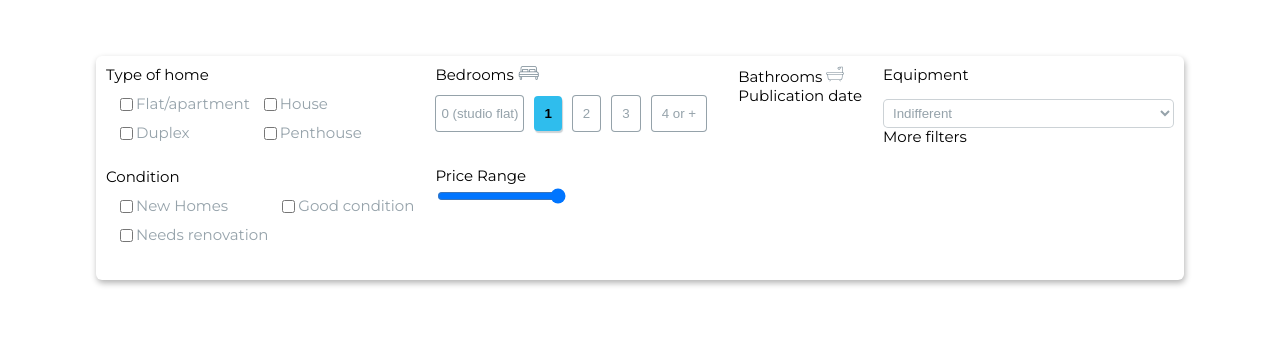
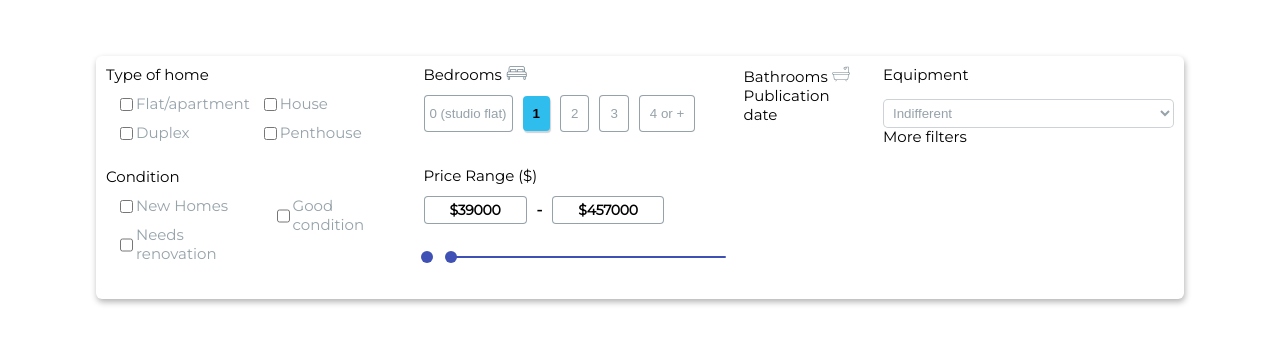
Before and after one commit to real-state-masters/Real-estate-purchase-agency-admin-frontend, a React (Create React App) app: page / in a window 1280 px wide. Shown: the part 144-488 px from the top of the page. Built offline with nearby package versions, Linux system fonts and the light colour scheme.

Commit message:
finsih price range in filter component

```diff
--- a/package.json
+++ b/package.json
@@ -3,6 +3,7 @@
   "version": "0.1.0",
   "private": true,
   "dependencies": {
+    "@material-ui/core": "^4.11.3",
     "@testing-library/jest-dom": "^5.11.9",
     "@testing-library/react": "^11.2.3",
     "@testing-library/user-event": "^12.6.2",
--- a/src/App.js
+++ b/src/App.js
@@ -1,6 +1,6 @@
 //import Login from "./components/Login/Login";
 
-import PropsContainer from "./components/PropsContainer/PropsContainer";
+// import PropsContainer from "./components/PropsContainer/PropsContainer";
 
 import Filters from "./components/Filters/Filters";
 import "./App.scss";
--- a/src/components/Filters/Filters.js
+++ b/src/components/Filters/Filters.js
@@ -1,6 +1,44 @@
+import "./Filters.scss";
+
+import { Sofa, Bathroom } from "../PropsContainer/logos";
 import React from "react";
-import "./Filters.scss";
-import { Sofa, Bathroom, Square, Sold, Remove } from "../PropsContainer/logos";
+import Slider from "@material-ui/core/Slider";
+import { makeStyles } from "@material-ui/core/styles";
+
+const useStyles = makeStyles({
+  root: {
+    width: 300,
+  },
+});
+
+function valuetext(value) {
+  return `${value}°C`;
+}
+
+function RangeSlider() {
+  const classes = useStyles();
+  const [value, setValue] = React.useState([2000, 10000]);
+
+  const handleChange = (event, newValue) => {
+    setValue(newValue);
+  };
+
+  return (
+    <div className={classes.root}>
+      <Slider
+        value={value}
+        onChange={handleChange}
+        valueLabelDisplay="auto"
+        aria-labelledby="range-slider"
+        getAriaValueText={valuetext}
+        marks
+        step={100}
+        min={1000}
+        max={100000}
+      />
+    </div>
+  );
+}
 
 const Filters = () => {
   return (
@@ -8,7 +46,6 @@ const Filters = () => {
       <div className="filter-block">
         <div className="filter-type">
           <span className="title">Type of home</span>
-
           <div className="filter-item filter-house">
             <div>
               <div>
@@ -23,7 +60,6 @@ const Filters = () => {
               <div>
                 <input type="checkbox" /> <span>House</span>
               </div>
-
               <div>
                 <input type="checkbox" /> <span>Penthouse</span>
               </div>
@@ -32,7 +68,6 @@ const Filters = () => {
         </div>
         <div className="filter-type">
           <span className="title">Condition</span>
-
           <div className="filter-item filter-house">
             <div>
               <div>
@@ -45,7 +80,6 @@ const Filters = () => {
                 <span>Needs renovation</span>
               </div>
             </div>
-
             <div>
               <div>
                 <input type="checkbox" />
@@ -69,9 +103,14 @@ const Filters = () => {
           </span>
         </div>
         <div className="filter-type">
-          <span className="title">Price Range</span>
+          <span className="title">Price Range ($)</span>
+          <div className="price-min">$39000</div>
+          <span className="hypen">-</span>
+          <div className="price-max">$457000</div>
+          <br />
+          <br />
 
-          <input type="range" id="vol" name="vol" min="0" max="50"></input>
+          <RangeSlider></RangeSlider>
         </div>
       </div>
       <div className="filter-block">
--- a/src/components/Filters/Filters.scss
+++ b/src/components/Filters/Filters.scss
@@ -28,23 +28,18 @@
     }
 
     .buttonClick {
-
         background-color: #2fbded;
         border: none;
         color: black;
         font-weight: 600;
         box-shadow: 1px 2px 1px #7586915e;
-
     }
 
     .nums {
-
         padding: 10px 10px;
-
     }
 
     select {
-
         color: #758691c4;
     }
 
@@ -59,9 +54,6 @@
         color: #2fbded;
         background-color: #2fbded;
     }
-
-
-
 
     .filter-block {
         display: flex;
@@ -89,6 +81,32 @@
         }
 
         .filter-type {
+
+            .price-min,
+            .price-max {
+                margin-top: 10px;
+                display: inline-block;
+                outline-style: none;
+                background-color: white;
+                box-sizing: border-box;
+                border: 1px solid #758691c4;
+                border-radius: 4px;
+                padding: 5px 25px;
+                font-weight: 700;
+                font-size: 14px;
+                line-height: 118.1%;
+                letter-spacing: -0.02em;
+                color: #000000 !important;
+            }
+
+            .hypen {
+
+                color: #000000 !important;
+                margin: 0 10px;
+                font-weight: 700;
+
+            }
+
             .filter-bedrooms {
 
                 margin-top: 10px;
--- a/src/components/PropsContainer/PropsContainer.scss
+++ b/src/components/PropsContainer/PropsContainer.scss
@@ -40,9 +40,7 @@
     }
 
 
-
     .prop-item {
-
         text-align: left;
         display: flex;
         justify-content: start;
```
Also changed, not shown: 2 other files (tests, documents, lock files or other folders).
